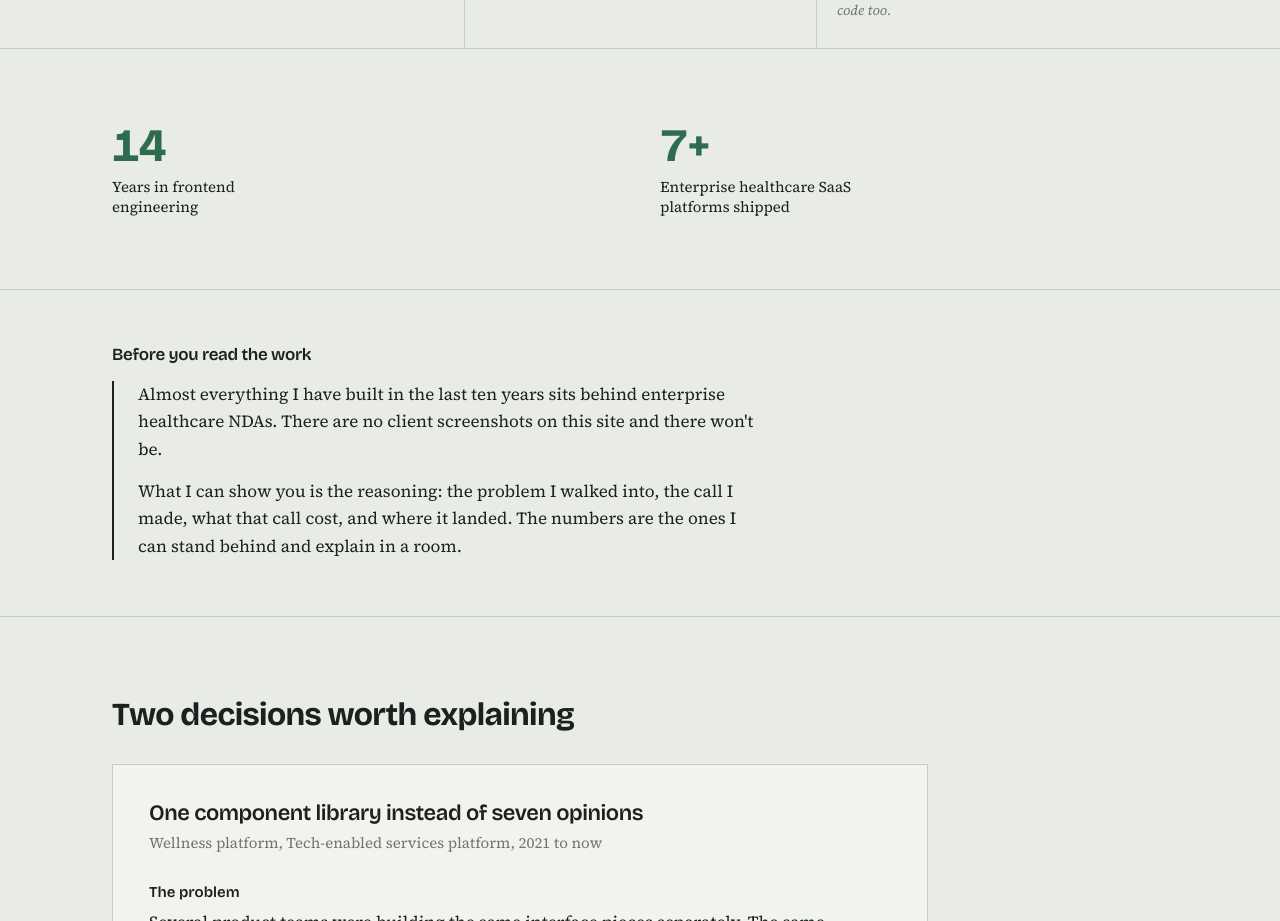
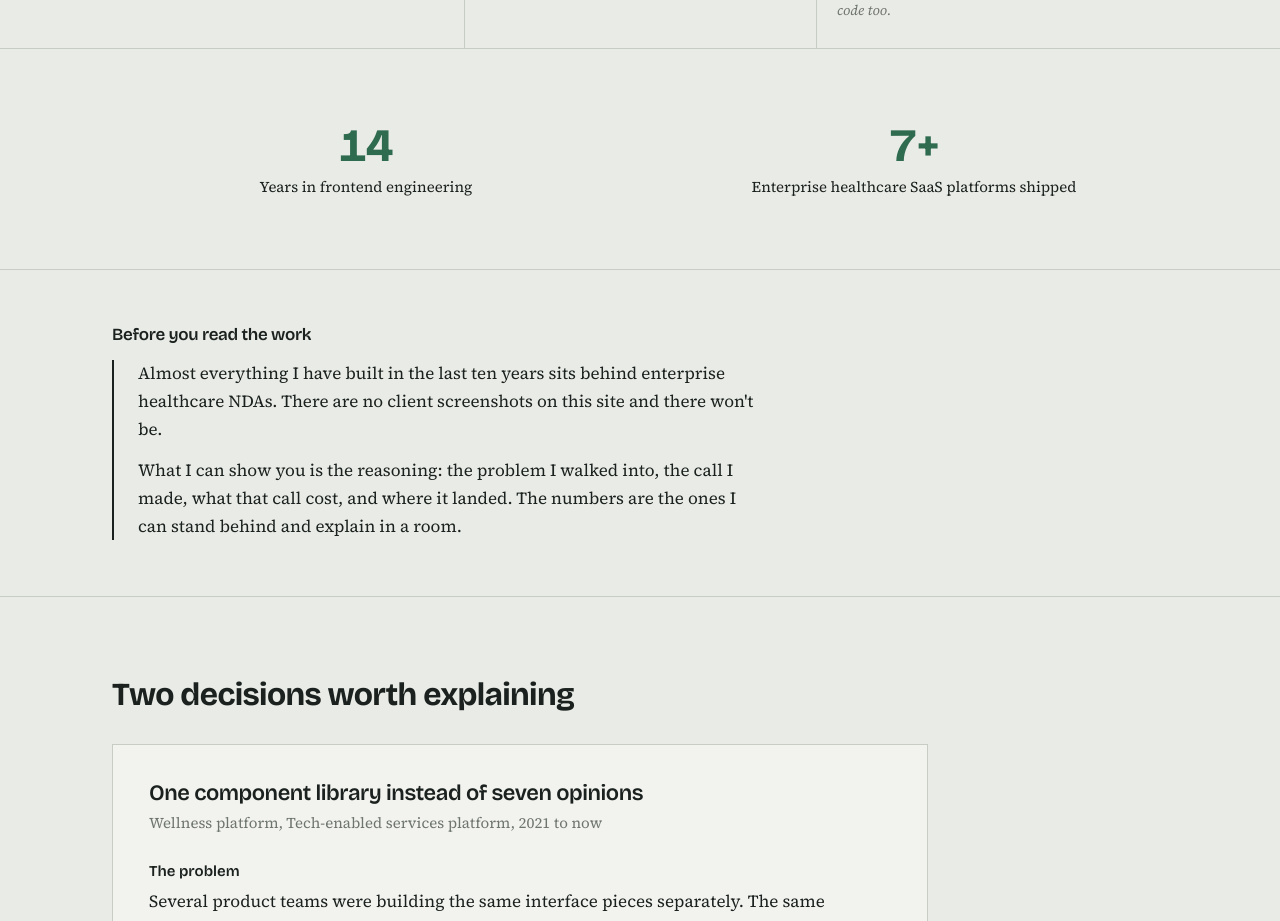
Before and after one commit to Amala-Jose/amala-jose.github.io, a React (Vite) app: page / in a window 1280 px wide. Shown: the part 800-1721 px from the top of the page. Built offline with nearby package versions, Linux system fonts and the light colour scheme.

Commit message:
Fixing alignment

```diff
--- a/src/components/ProofStrip.css
+++ b/src/components/ProofStrip.css
@@ -7,6 +7,7 @@
   margin: 0;
   padding: 0;
   display: grid;
+  text-align: center;
   gap: 1.75rem 2.5rem;
   grid-template-columns: repeat(auto-fit, minmax(9.5rem, 1fr));
 }
@@ -27,5 +28,4 @@
   margin-top: 0.3rem;
   font-size: 0.9375rem;
   line-height: 1.35;
-  max-width: 14em;
 }
```
